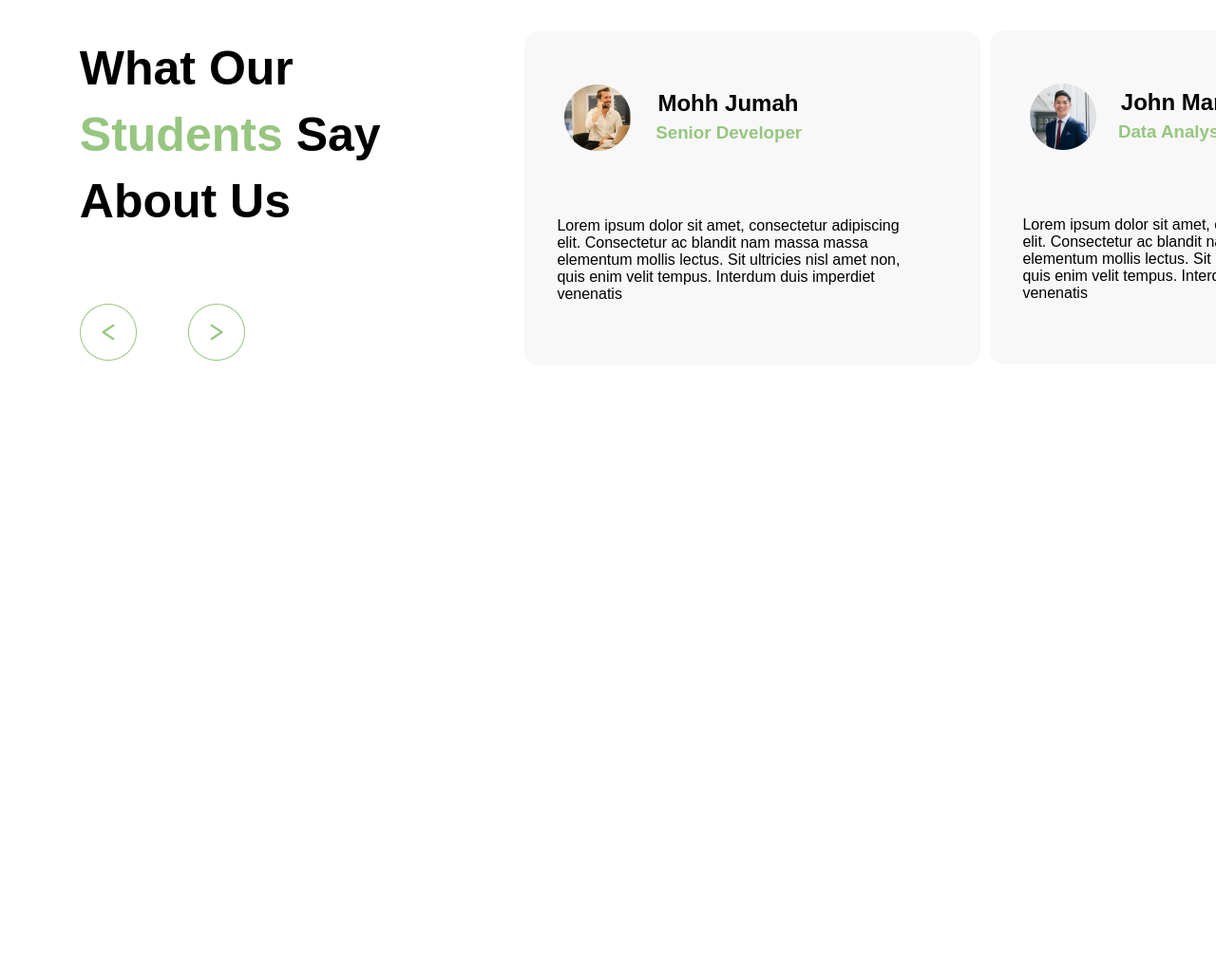
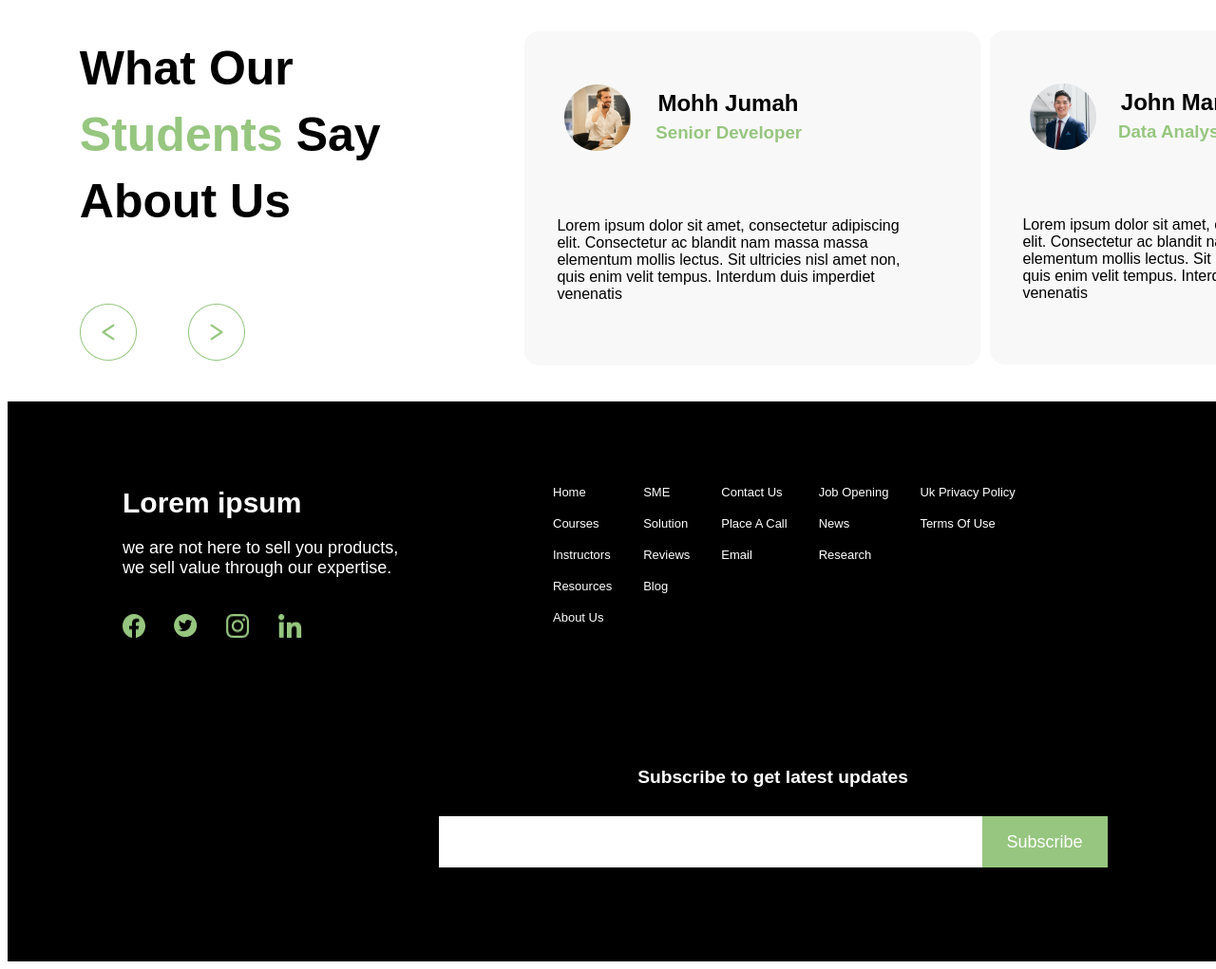
Before and after one commit to lucascopin/site.github.io, a plain HTML site: page index.html in a window 1280 px wide. Shown: the part 2124-3145 px from the top of the page at 95% size. Before the commit the page ends 2519 px from the top, so only its background shows below. Drawn offline with Linux system fonts and the light colour scheme.

Commit message:
footer ordi

```diff
--- a/index.html
+++ b/index.html
@@ -129,6 +129,55 @@
     <div class="scroll-mobile">
     </div>
     <footer>
+        <div class="footer">
+            <h1>Lorem ipsum</h1>
+            <p>we are not here to sell you products, we sell value through our expertise.</p>
+            <div class="social-media">
+            <img src="image/facebook.png" alt="facebook">
+            <img src="image/X.png" alt="X">
+            <img src="image/instagram.png" alt="instagram">
+            <img src="image/linkedin.png" alt="linkedin">
+            </div>
+            <table>
+                <tr>
+                  <td>Home</td>
+                  <td>SME</td>
+                  <td>Contact Us</td>
+                  <td>Job Opening</td>
+                  <td>Uk Privacy Policy</td>
+                </tr>
+                <tr>
+                  <td>Courses</td>
+                  <td>Solution</td>
+                  <td>Place A Call</td>
+                  <td>News</td>
+                  <td>Terms Of Use</td>
+                </tr>
+                <tr>
+                  <td>Instructors</td>
+                  <td>Reviews</td>
+                  <td>Email</td>
+                  <td>Research</td>
+                </tr>
+                <tr>
+                  <td>Resources</td>
+                  <td>Blog</td>
+                </tr>
+                <tr>
+                  <td>About Us</td>
+                </tr>
+              </table>
+              <form action="email" method="POST">
+                <label for="email"><strong>Subscribe to get latest updates</strong></label>
+                <div class="form">
+                <input type="email" id="email" name="email" required>
+                <input type="submit" value="Subscribe">
+                </div>
+              </form>
+        </div>
+        <div class="footer-mobile">
+
+        </div>
     </footer>
 </body>
 </html>
--- a/style/style.css
+++ b/style/style.css
@@ -506,6 +506,92 @@
         width: 384px;
     }
 
+    .footer-mobile{
+        display: none;
+    }
+
+    footer{
+        margin-top: 1700px;
+        position: relative;
+        bottom: 0;
+        left: 0;
+        width: 1512px;
+        height: 590px;
+        background-color: #000000;
+    }
+
+    .footer{
+        position: absolute;
+        top: 85px;
+        left: 121px;
+        height: 415px;
+        width: 1003px;
+        color:white;
+    }
+
+    .footer h1{
+        margin-top: 5px;
+        font-size: 30px;
+    }
+
+    .footer p{
+        width: 309px;
+        font-size: large;
+    }
+
+    .social-media{
+        display: flex;
+        padding-top: 20px;
+    }
+
+    .social-media > *{
+        padding-right: 30px;
+    }
+
+    table{
+        font-size: small;
+        position: absolute;
+        top: 0px;
+        left: 450px;
+
+    }
+    td{
+        padding-right: 30px;
+        padding-bottom: 15px;
+    }
+
+    form[action="email"]{
+        width: 569px;
+        display: grid;
+        position: absolute;
+        top: 300px;
+        left: 400px;
+        justify-content: center;
+        align-items: center;
+        text-align: center;
+        font-size: larger;
+    }
+
+    .form{
+        display: flex;
+        padding-top: 30px;
+    }
+
+
+    input[type="email"]{
+        width: 569px;
+        height: 52px;
+    }
+
+    input[type="submit"]{
+        width: 132px;
+        border: none;
+        background-color: #96C67F;
+        color: white;
+        font-size: large;
+        margin-left: -1px;
+    }
+
 }
 
 /*Mode Général*/
```
Also changed, not shown: image/Instagram.png (added), image/Linkedin.png (added), image/X.png (added), image/facebook.png (added).
